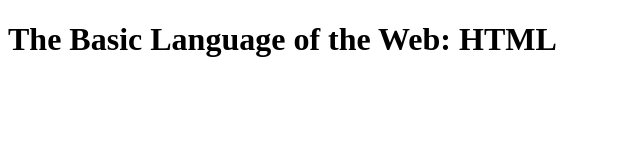
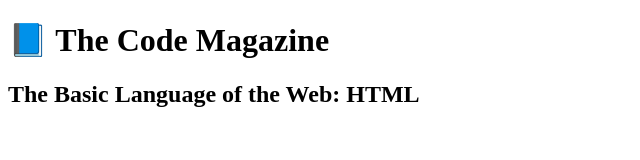
Before and after one commit to TheEngineer25/html-css-learning-path, a plain HTML site: page Проекти/index.html in a window 1280 px wide. Shown: the whole page, without its empty margins (0-640 px from the left). Drawn offline with Linux system fonts and the light colour scheme.

Commit message:
vault backup: 2026-10-15 13:08:31

```diff
--- a/Проекти/index.html
+++ b/Проекти/index.html
@@ -6,7 +6,11 @@
 </head>
 
 <body>
-  <h1>The Basic Language of the Web: HTML</h1>
+  <h1>📘 The Code Magazine</h1>
+
+  <h2>The Basic Language of the Web: HTML</h2>
+
 </body>
 
+
 </html>
```
Also changed, not shown: .obsidian/workspace.json, Изображения/7.png (added), 1 other file.
